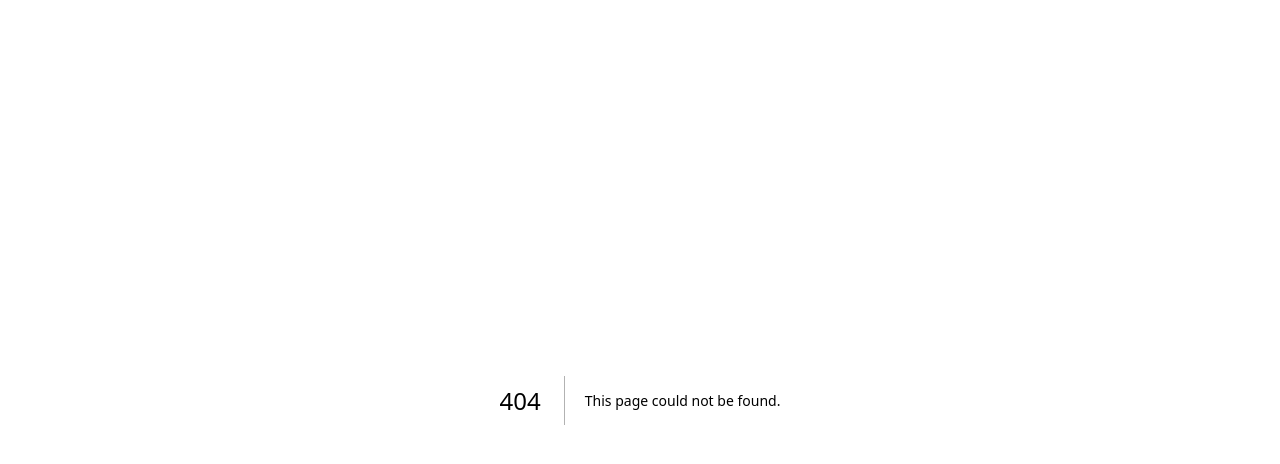
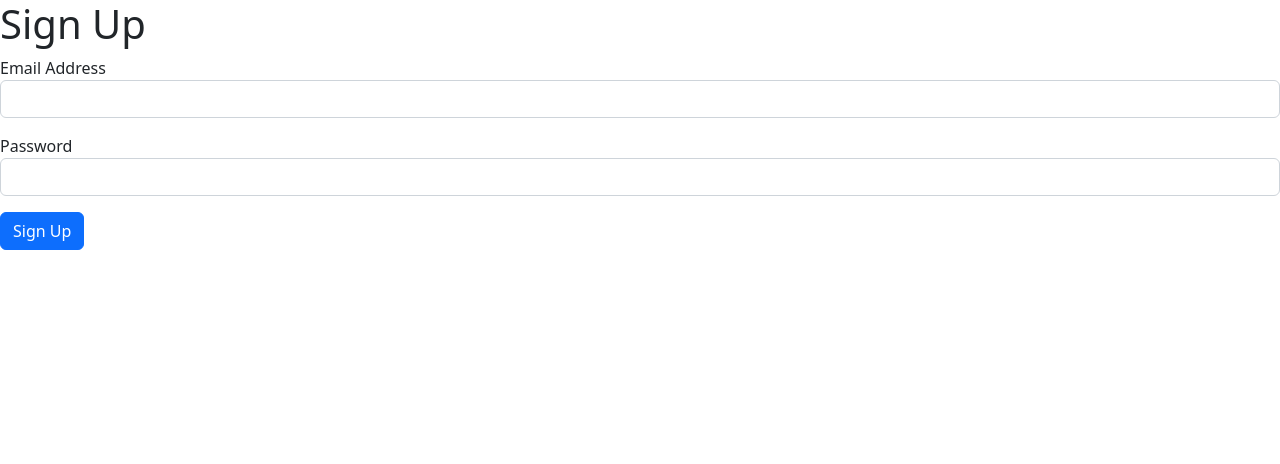
Before and after one commit to paul-xor/ticketing, a Next.js app in the folder client/: page /auth/signup in a window 1280 px wide. Before the commit this address had no page. Shown: the top 464 px of the page. Built offline with nearby package versions, Linux system fonts and the light colour scheme.

Commit message:
client: add sign up form

```diff
--- /dev/null
+++ b/client/pages/auth/signup.js
@@ -0,0 +1,17 @@
+export default () => {
+  return (
+    <form>
+      <h1>Sign Up</h1>
+      <div className="form-group">
+        <label>Email Address</label>
+        <input className="form-control"/>
+      </div>
+      <div className="form-group mt-3 mb-3">
+        <label>Password</label>
+        <input type="password" className="form-control" />
+      </div>
+
+      <button className="btn btn-primary">Sign Up</button>
+    </form>
+  )
+}
```
